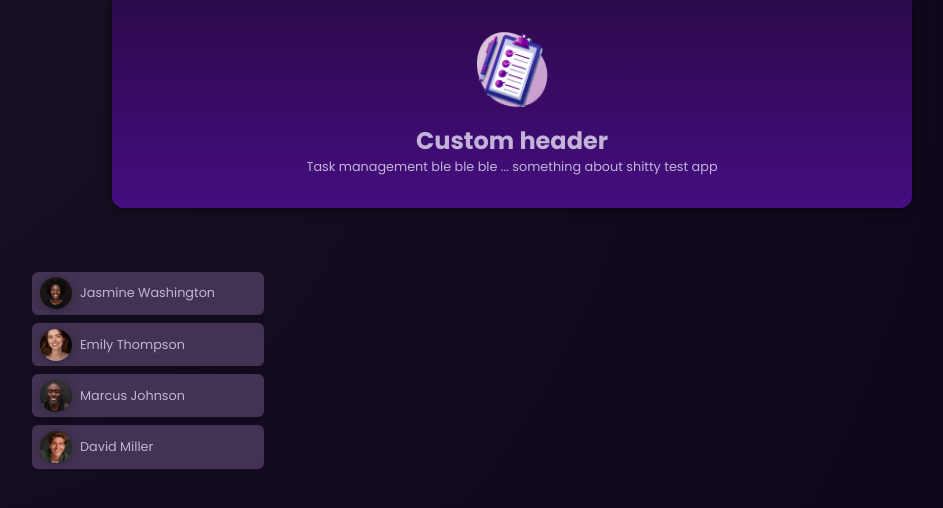
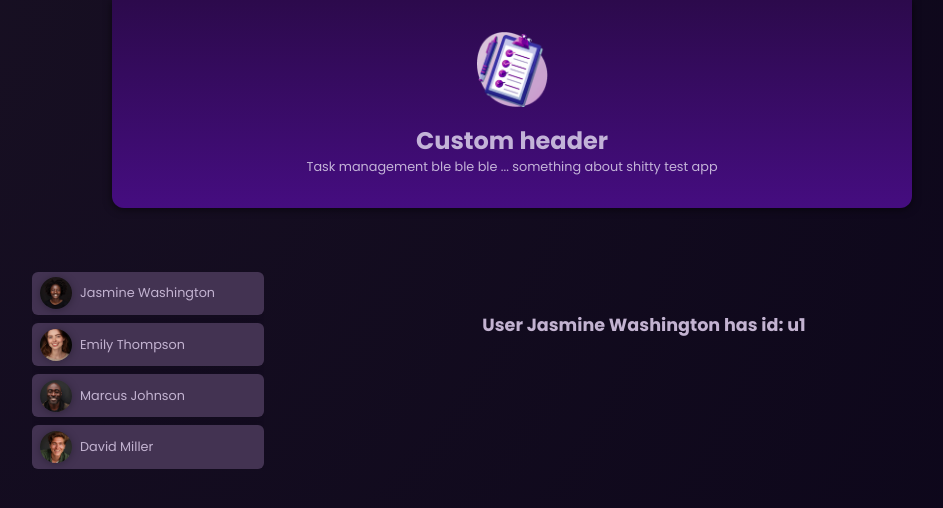
Before and after one commit to matned666/test-angular-app, an Angular app: page / in a window 1280 px wide. Shown: the top 508 px of the page, without its empty margins (128-1071 px from the left). Built offline with nearby package versions, Linux system fonts and the light colour scheme.

Commit message:
my tasks component

```diff
--- a/src/app/app.component.html
+++ b/src/app/app.component.html
@@ -1,9 +1,10 @@
 <test-header-component1/>
 <main>
   <ul id="users">
-    <li><app-user-button [avatar]="users[0].avatar" [name]="users[0].name" [id]="users[0].id" (select)="onSelectUser($event)"/></li>
-    <li><app-user-button [avatar]="users[1].avatar" [name]="users[1].name" [id]="users[1].id" (select)="onSelectUser($event)"/></li>
-    <li><app-user-button [avatar]="users[2].avatar" [name]="users[2].name" [id]="users[2].id" (select)="onSelectUser($event)"/></li>
-    <li><app-user-button [avatar]="users[3].avatar" [name]="users[3].name" [id]="users[3].id" (select)="onSelectUser($event)"/></li>
+    <li><app-user-button [avatar]="users[0].avatar" [name]="users[0].name" [id]="users[0].id" (select)="onSelectUser(users[0])"/></li>
+    <li><app-user-button [avatar]="users[1].avatar" [name]="users[1].name" [id]="users[1].id" (select)="onSelectUser(users[1])"/></li>
+    <li><app-user-button [avatar]="users[2].avatar" [name]="users[2].name" [id]="users[2].id" (select)="onSelectUser(users[2])"/></li>
+    <li><app-user-button [avatar]="users[3].avatar" [name]="users[3].name" [id]="users[3].id" (select)="onSelectUser(users[3])"/></li>
   </ul>
+  <app-user-task [id]="actualUser.id" [name]="actualUser.name"/>
 </main>
--- a/src/app/app.component.ts
+++ b/src/app/app.component.ts
@@ -2,19 +2,22 @@ import { Component } from '@angular/core';
 import {TestHeader1Component} from './header/testHeader1.component';
 import {UserComponent} from './user/user.component';
 import {DUMMY_USERS} from './user/dummy-users';
+import {UserTaskComponent} from './user-task/user-task.component';
 
 @Component({
   selector: 'app-root',
   standalone: true,
-  imports: [TestHeader1Component, UserComponent],
+  imports: [TestHeader1Component, UserComponent, UserTaskComponent],
   templateUrl: './app.component.html',
   styleUrl: './app.component.css'
 })
 export class AppComponent {
   title = 'test-app-1';
   users = DUMMY_USERS;
+  actualUser = this.users[0];
 
-  onSelectUser(id: string) {
-    console.log('user id: ' + id);
+  onSelectUser(user: { name: string; id: string; avatar: string }) {
+    this.actualUser = user;
+    console.log('user id: ' + this.actualUser.id);
   }
 }
--- /dev/null
+++ b/src/app/user-task/user-task.component.css
@@ -0,0 +1,13 @@
+
+div {
+  font-weight: bold;
+  font-size: 1.1rem;
+  color: #c3b3d1;
+  text-align: center;
+  width: 90%;
+  max-width: 60rem;
+  margin: 2.5rem auto;
+  display: grid;
+  grid-auto-flow: row;
+  gap: 2rem;
+}
--- /dev/null
+++ b/src/app/user-task/user-task.component.html
@@ -0,0 +1 @@
+<div>{{userInfo}}</div>
--- /dev/null
+++ b/src/app/user-task/user-task.component.ts
@@ -0,0 +1,19 @@
+import { Component, Input } from '@angular/core';
+
+@Component({
+  selector: 'app-user-task',
+  standalone: true,
+  imports: [],
+  templateUrl: './user-task.component.html',
+  styleUrl: './user-task.component.css'
+})
+export class UserTaskComponent {
+  @Input({required:true}) id!: string;
+  @Input({required:true}) name!: string;
+
+  get userInfo(){
+    return 'User ' + this.name + ' has id: ' + this.id;
+  }
+
+
+}
--- a/src/app/user/user.component.ts
+++ b/src/app/user/user.component.ts
@@ -1,4 +1,4 @@
-import {Component, EventEmitter, Input, output} from '@angular/core';
+import {Component, EventEmitter, Input, Output} from '@angular/core';
 
 @Component({
   selector: 'app-user-button',
@@ -12,8 +12,7 @@ export class UserComponent {
   @Input({required: true}) id!: string;
   @Input({required: true}) avatar!: string;
   @Input({required: true}) name!: string;
-  // @Output() select = new EventEmitter();
-  select = output<string>();
+  @Output() select = new EventEmitter<string>();
 
   get userImagePath() {
     return 'assets/users/' + this.avatar;
```
